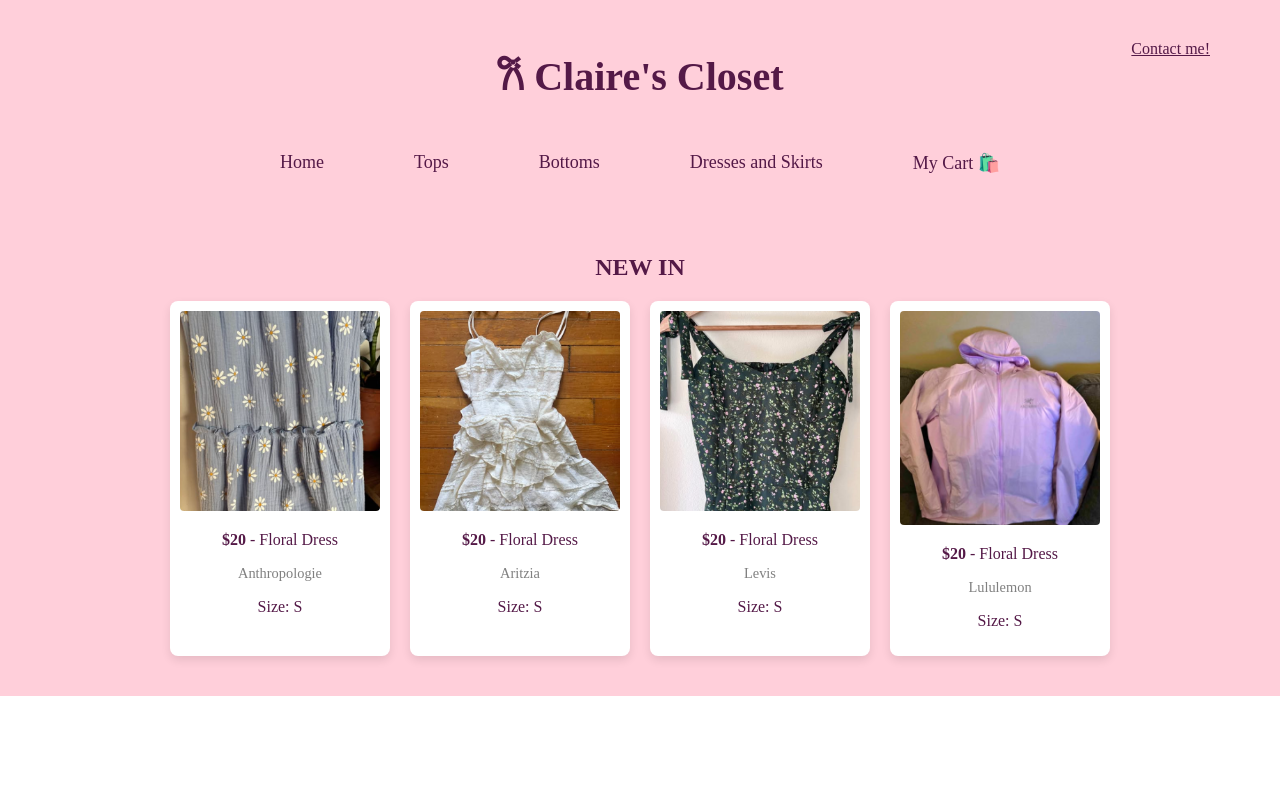
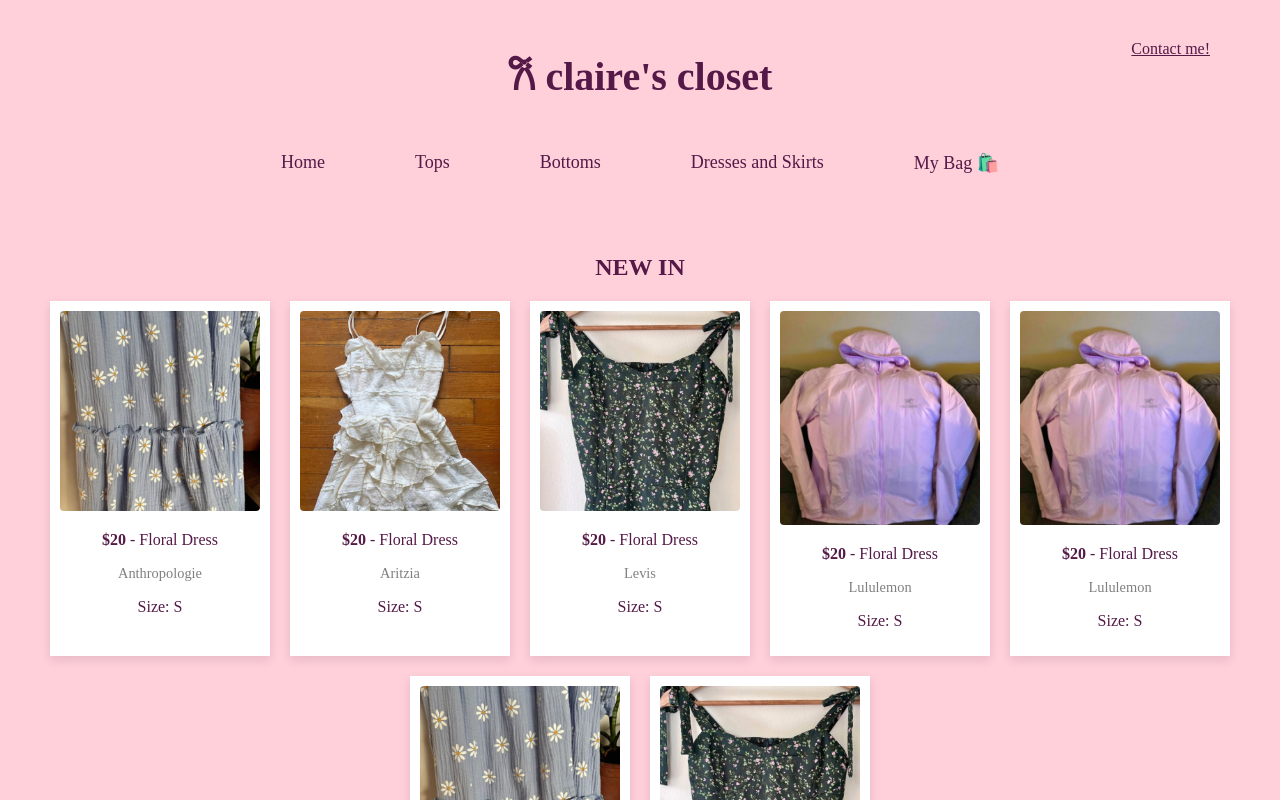
Before and after one commit to clairenguyen10/my-store, a React (Create React App) app: page / in a window 1280 px wide. Shown: the top 800 px of the page. Built offline with nearby package versions, Linux system fonts and the light colour scheme; a web font is replaced by a local one.

Commit message:
minor edits to producDetail and ProductCar

```diff
--- a/src/components/Header.js
+++ b/src/components/Header.js
@@ -7,13 +7,13 @@ function Header() {
 
       <Link to="/contact" className="contact-link">Contact me!</Link>
 
-      <h1> 𐙚 Claire's Closet </h1>
+      <h1> 𐙚 claire's closet </h1>
       <nav>
         <Link to="/">Home</Link>
         <Link to="/tops">Tops</Link>
         <Link to="/bottoms">Bottoms</Link>
         <Link to="/dresses">Dresses and Skirts</Link>
-        <Link to="#">My Cart 🛍️</Link>
+        <Link to="#">My Bag 🛍️</Link>
       </nav>
     </div>
 
--- a/src/components/ProductCard.css
+++ b/src/components/ProductCard.css
@@ -1,6 +1,5 @@
 .card {
   background: white;
-  border-radius: 8px;
   padding: 10px;
   box-shadow: 0 4px 10px rgba(0,0,0,0.1);
   width: 200px;
--- a/src/components/ProductDetail.css
+++ b/src/components/ProductDetail.css
@@ -3,7 +3,6 @@
   gap: 40px;
   padding: 40px;
   background-color: white;
-  border-radius: 12px;
   width: 75%;
   justify-content: center;
   margin: 40px auto;
--- a/src/components/ProductDetail.js
+++ b/src/components/ProductDetail.js
@@ -28,7 +28,8 @@ function ProductDetail () {
       <img src={product.image} alt={product.title} />
       </div>
       <div className="product-info">
-        <h2>{product.price} - {product.size}</h2>
+        <h2>${product.price} - {product.title}</h2>
+        <p>{product.brand}</p>
         <p><strong>Size:</strong> {product.size}</p>
         <p><strong>Condition:</strong> {product.condition}</p>
         <p className="description">{product.description}</p>
--- a/src/data/products.js
+++ b/src/data/products.js
@@ -43,4 +43,37 @@ export const products = [
     category: 'dresses'
   },
 
+  {
+    id: 5,
+    title: 'Floral Dress',
+    image: '/images/example4.png',
+    price: 20,
+    brand: 'Lululemon',
+    size: 'S',
+    description: 'This is a description of the dress...',
+    category: 'dresses'
+  },
+
+  {
+    id: 6,
+    title: 'Floral Dress',
+    image: '/images/example1.png',
+    price: 20,
+    brand: 'Lululemon',
+    size: 'S',
+    description: 'This is a description of the dress...',
+    category: 'dresses'
+  },
+
+  {
+    id: 7,
+    title: 'Floral Dress',
+    image: '/images/example3.png',
+    price: 20,
+    brand: 'Lululemon',
+    size: 'S',
+    description: 'This is a description of the dress...',
+    category: 'dresses'
+  },
+
 ];
--- a/src/pages/MyBag.js
+++ b/src/pages/MyBag.js
@@ -0,0 +1 @@
+import React from 'react';
```
